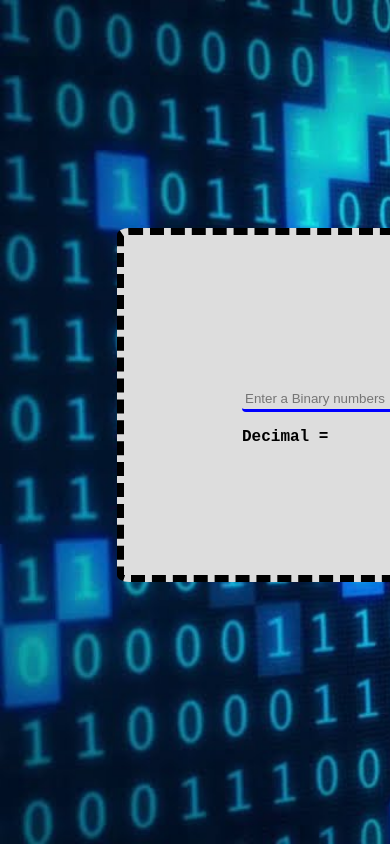
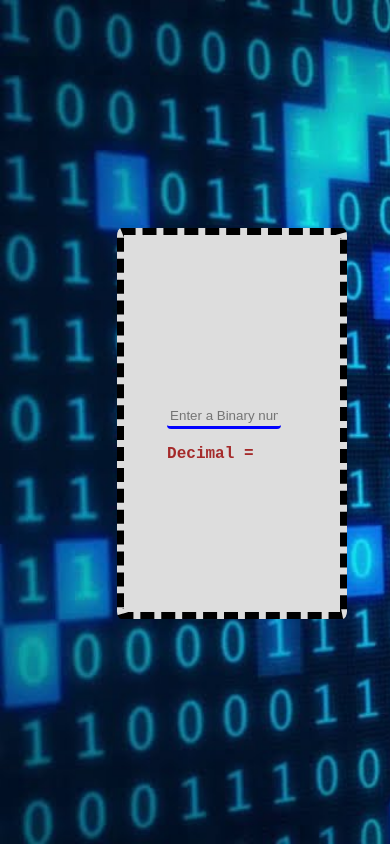
Before and after one commit to hazemkhairy/Web-Apps, a plain HTML site: page BinaryToDecimalConverter/index.html in a window 390 px wide. Drawn offline with Linux system fonts and the light colour scheme.

Commit message:
modified the design to be more responsive

```diff
--- a/BinaryToDecimalConverter/style.css
+++ b/BinaryToDecimalConverter/style.css
@@ -8,8 +8,8 @@ body{
 }
 
 .container{
-    width: 550px;
-    height: 300px;
+    width: 45%;
+    height: 40%;
     background-color: #DDD;
     border: 7px dashed black;
     border-radius: 2%;
@@ -19,17 +19,18 @@ body{
     left: 30%;
 }
 
+.container:hover{
+    background-color: #dfb2b2;
+
+}
 .innerContainer{
+    width: 100%;
     position: absolute;
     top: 45%;
     left: 20%;
 }
-.container:hover{
-    background-color: #dfb2b2;
-
-}
 #inputTextBox{
-    width: 300px;
+    width: 50%;
     border-radius: 4px;
     border: 0px ;
     border-bottom: 3px solid blue;
@@ -42,10 +43,12 @@ body{
     background-color:lightcyan;
     border: 1px solid blue;
     cursor: pointer;
+
 }
 
 #resultDisplay{
     font-family: 'Courier New', Courier, monospace;
     font-size: 16px;
     font-weight: 900;
+    color: brown;
 }
```
